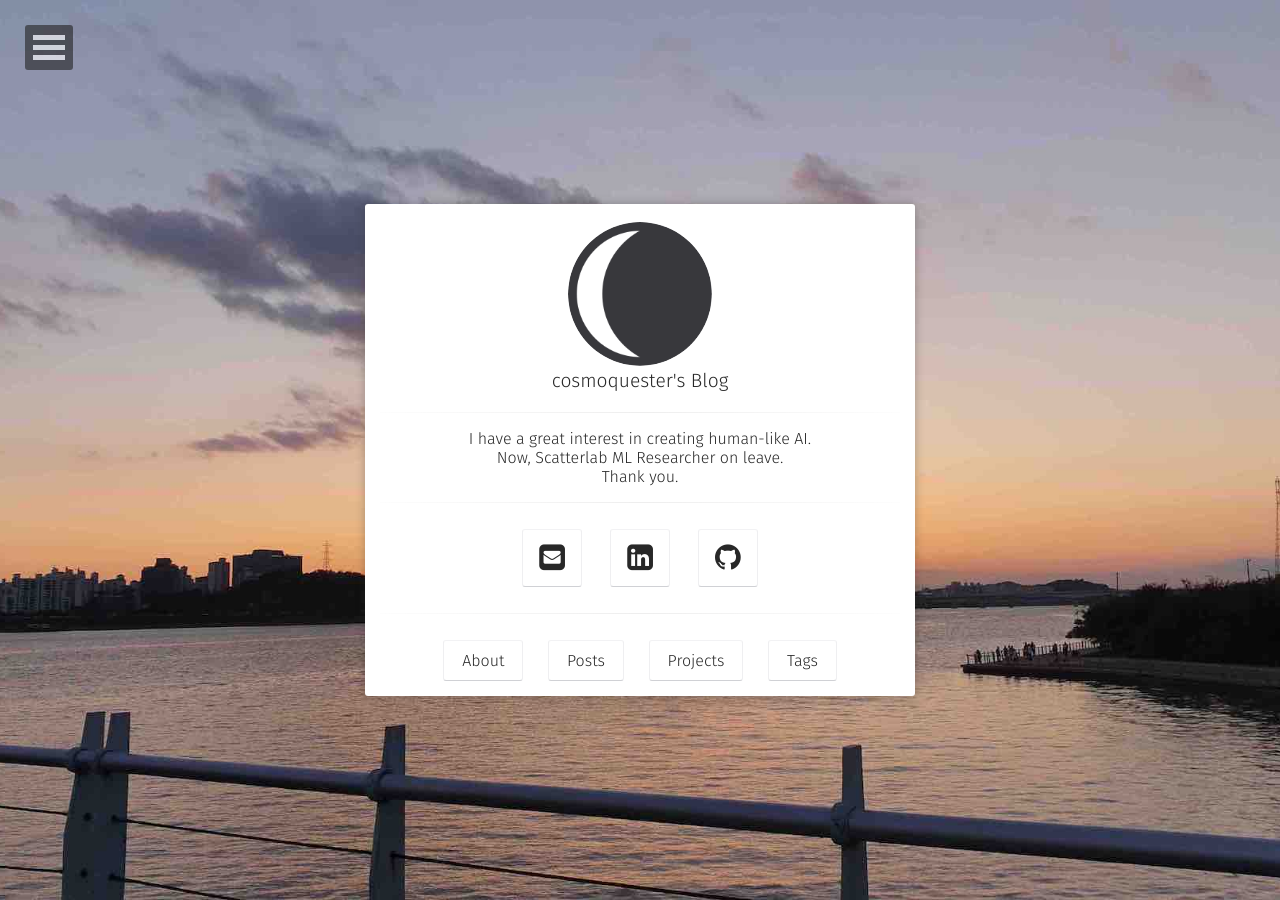
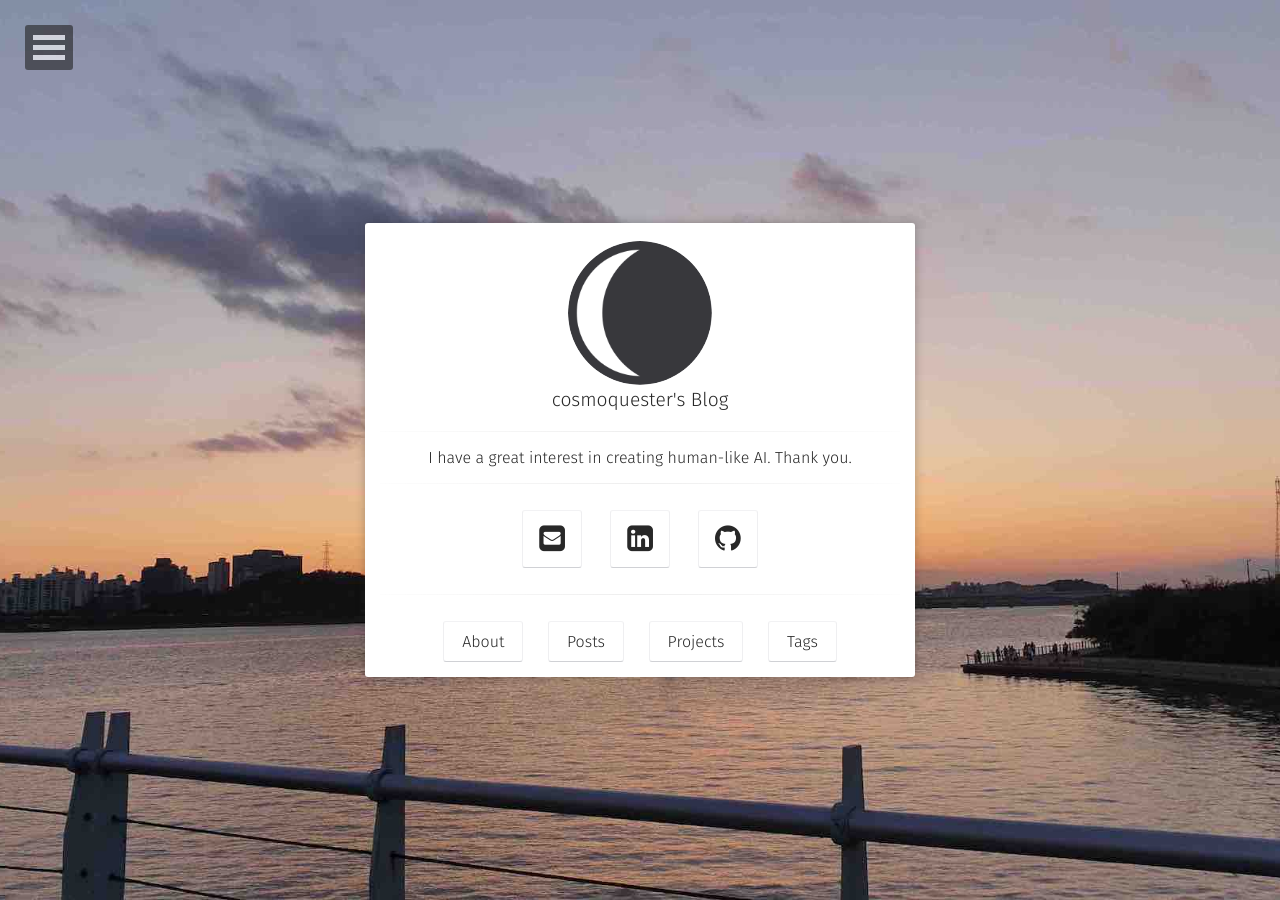
Before and after one commit to psj8252/psj8252.github.io, a Jekyll site: the page built from index.html, in a window 1280 px wide. Built offline with Jekyll 4.4.1, drawn with Linux system fonts in a browser that asks for light colours.

Commit message:
feat: Remove scatterlab

```diff
--- a/_config.yml
+++ b/_config.yml
@@ -1,7 +1,7 @@
 # Site
 title:              cosmoquester's Blog
-bio:                I have a great interest in creating human-like AI.<br/>Now, Scatterlab ML Researcher on leave.<br/>Thank you.
-description:        Great interest in creating human-like AI. Scatterlab ML Researcher on leave.
+bio:                I have a great interest in creating human-like AI. Thank you.
+description:        Great interest in creating human-like AI.
 reading_time:       true
 words_per_minute:   200
 logo:               'assets/img/logo.png'
```
